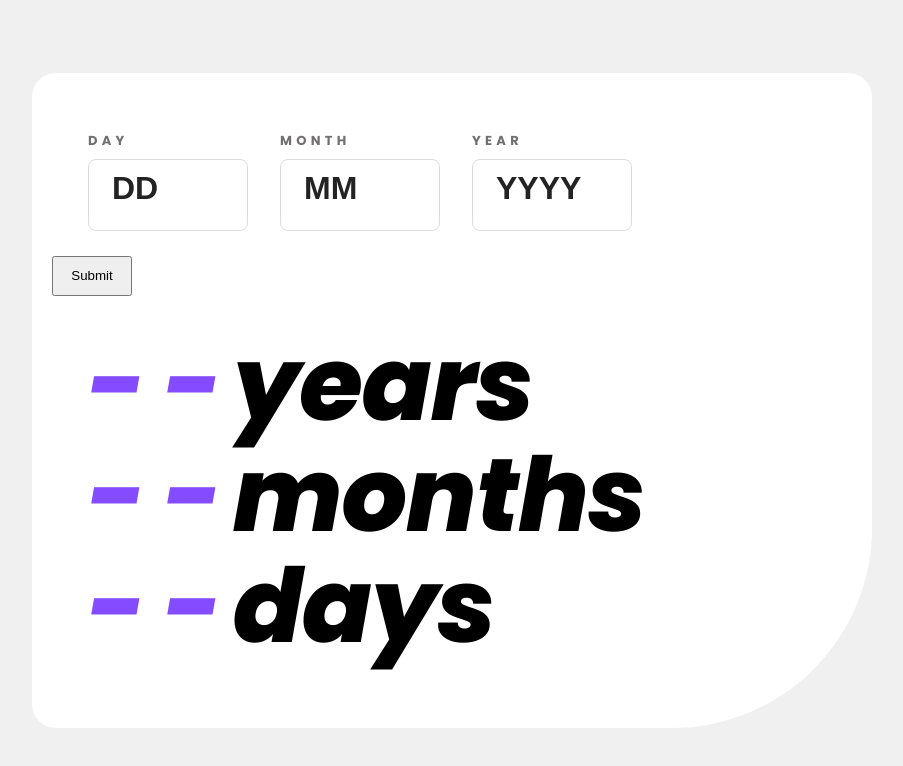
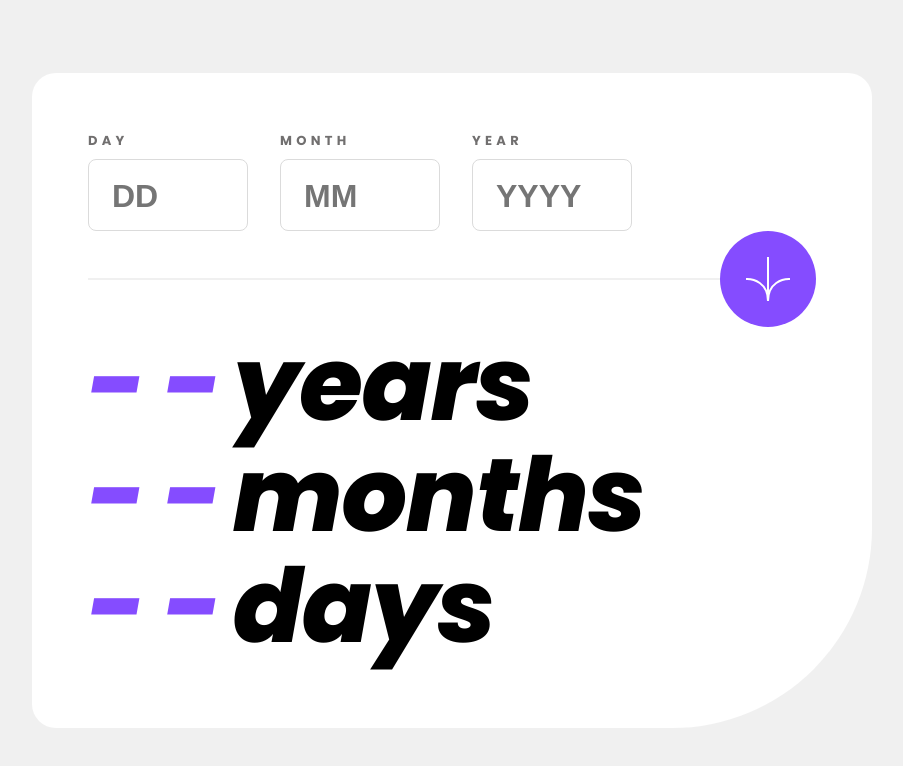
Before and after one commit to pkthunder87/age-calc-app, a React (Vite) app: page / in a window 1280 px wide. Shown: the top 766 px of the page, without its empty margins (188-1091 px from the left). Built offline with nearby package versions, Linux system fonts and the light colour scheme.

Commit message:
Feat: Finish non active state of static site

```diff
--- a/src/components/BirthdayForm.jsx
+++ b/src/components/BirthdayForm.jsx
@@ -2,11 +2,19 @@ import styled from "styled-components";
 import { useForm } from "react-hook-form";
 
 function BirthdayForm() {
+  function onSubmit(data) {
+    console.log(data.day, data.month, data.year);
+  }
+
+  const { register, handleSubmit } = useForm();
+
   const StyledBirthdayForm = styled.form`
     display: flex;
+    column-gap: 3.2rem;
+
     height: 50%;
     width: 80%;
-    column-gap: 3.2rem;
+
     margin-top: 4rem;
     margin-left: 3.6rem;
 
@@ -19,11 +27,13 @@ function BirthdayForm() {
   const StyledInput = styled.div`
     display: flex;
     flex-direction: column;
+
     font-style: normal;
     color: var(--color-smokey-grey);
 
     label {
       margin-top: -0.2rem;
+
       font-size: 1.3rem;
       letter-spacing: 0.33em;
       font-weight: 700;
@@ -32,33 +42,52 @@ function BirthdayForm() {
 
     input {
       margin-top: 0.8rem;
+      display: flex;
+
       height: 7.2rem;
       width: 16rem;
+
       border-radius: 8px;
       border: 1.2px solid var(--color-light-grey);
       padding-left: 2.3rem;
+      padding-top: 1.5rem;
 
       &::placeholder {
         font-weight: 800;
         font-size: 3.2rem;
-        color: hsl(0, 1%, 14%);
       }
     }
   `;
 
-  function onSubmit(data) {
-    console.log(data.day, data.month, data.year);
-  }
+  const StyledButton = styled.button`
+    display: flex;
+    justify-content: center;
+    align-items: center;
 
-  const { register, handleSubmit } = useForm();
+    height: 9.6rem;
+    width: 9.6rem;
 
-  const StyledButton = styled.button`
-    height: 4rem;
-    width: 8rem;
+    cursor: pointer;
+    border: none;
+    border-radius: 50%;
+    background-color: var(--color-purple);
+
+    position: absolute;
+    right: 3.6rem;
+    bottom: 1.2rem;
+    z-index: 2;
   `;
 
   const BirthdayLayout = styled.div`
-    /* background-color: red; */
+    position: relative;
+  `;
+
+  const SolidLine = styled.div`
+    margin-top: 2.2rem;
+    margin-left: 3.6rem;
+    width: 80%;
+
+    border: 1px solid var(--color-off-white);
   `;
 
   return (
@@ -90,8 +119,13 @@ function BirthdayForm() {
         </StyledInput>
       </StyledBirthdayForm>
 
+      <SolidLine></SolidLine>
       <StyledButton type="submit" form="inputDay" value="Submit">
-        Submit
+        <img
+          className=" "
+          src="./icon-arrow.svg"
+          alt="arrow pointing downwards"
+        />
       </StyledButton>
     </BirthdayLayout>
   );
```
